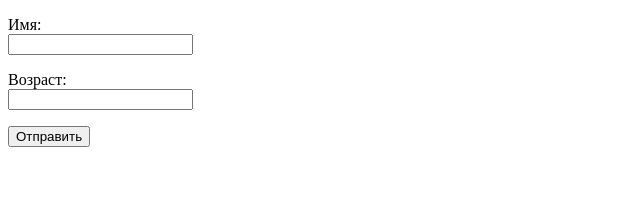
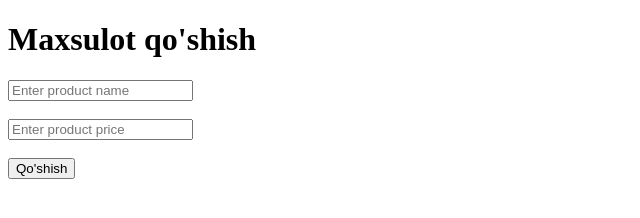
Before and after one commit to AtamjonRaximov/node, a website: page index.html in a window 1280 px wide. Shown: the whole page, without its empty margins (0-640 px from the left). Drawn offline with Linux system fonts and the light colour scheme.

Commit message:
updated index.html

```diff
--- a/index.html
+++ b/index.html
@@ -1,20 +1,16 @@
 <!DOCTYPE html>
-<html>
+<html lang="en">
 <head>
-    <meta charset="utf-8" />
-    <title>METANIT.COM</title>
+    <meta charset="UTF-8">
+    <meta name="viewport" content="width=device-width, initial-scale=1.0">
+    <title>Products</title>
 </head>
 <body>
-<form action="user" method="post">
-<p>
-    <label>Имя:</label><br>
-    <input name="username" />
-</p>
-<p>
-    <label>Возраст:</label><br>
-    <input name="userage" type="number" />
-</p>
-<input type="submit" value="Отправить" />
-</form>
+    <h1>Maxsulot qo'shish</h1>
+    <form action="/" method="POST">
+        <input type="text" name="name" placeholder="Enter product name"><br><br>
+        <input type="text" name="price" placeholder="Enter product price"><br><br>
+        <input type="submit" value="Qo'shish">
+    </form>
 </body>
 </html>
```
